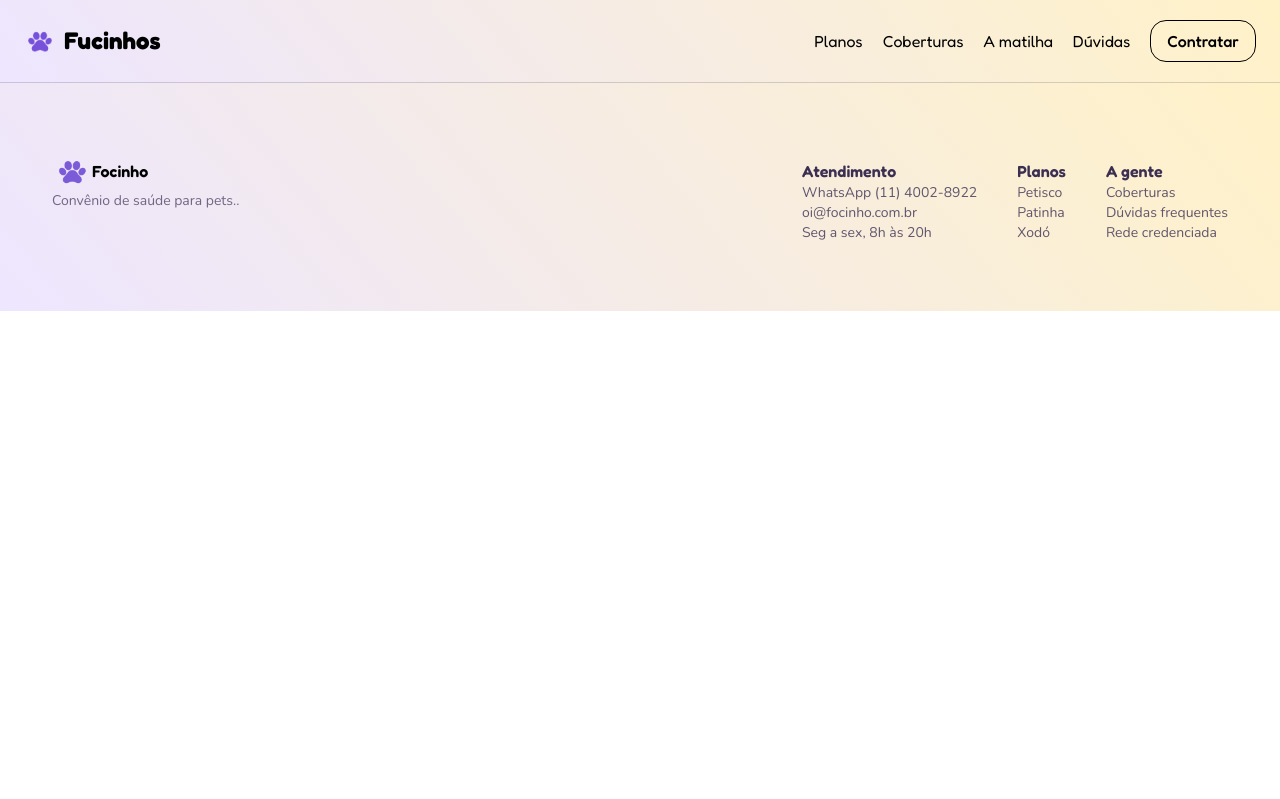
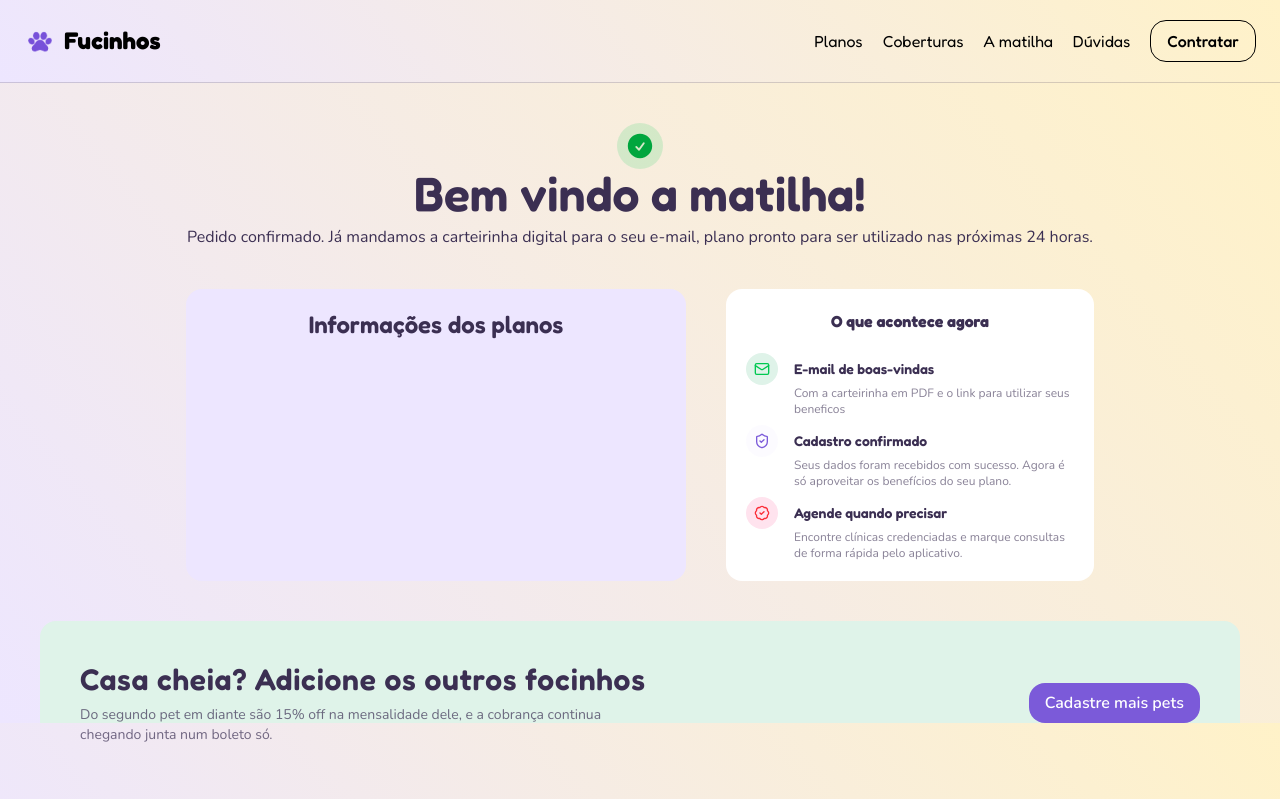
Before and after one commit to SophiAoAmaral/Fucinhos, a React (Vite) app in the folder fucinhos/: page /Fucinhos/finalizar in a window 1280 px wide. Shown: the top 799 px of the page. Built offline with nearby package versions, Linux system fonts and the light colour scheme.

Commit message:
finalizacao parte finalizar

```diff
--- a/fucinhos/src/App.css
+++ b/fucinhos/src/App.css
@@ -89,6 +89,26 @@
   animation: fadeUp .7s cubic-bezier(.16,1,.3,1) forwards;
 }
 
+.active {
+  position: fixed;
+  top: 50%;
+  left: 50%;
+  transform: translate(-50%, -50%);
+  background: #fff;
+  border: 1px solid var(--color-text-light);
+  border-radius: 30px;
+  box-shadow: 0 8px 30px rgba(0,0,0,.15);
+  z-index: 1000;
+}
+
+.overlay {
+  position: fixed;
+  inset: 0;
+  background: rgba(0, 0, 0, .35);
+  z-index: 999;
+}
+
+
 @keyframes fadeUp {
   to {
     opacity: 1;
--- a/fucinhos/src/Forms/Cadastro.jsx
+++ b/fucinhos/src/Forms/Cadastro.jsx
@@ -11,7 +11,7 @@ export const Cadastro = () => {
     const [errosPet, setErrosPet] = useState({});
     const mensagemErro = 'Preencha o campo';
     const [tipoPlano, setTipoPlano] = useState("mensal");
-   const navigate = useNavigate()
+    const navigate = useNavigate()
 
     const [dono, setDono] = useState({
         nome: '',
@@ -107,10 +107,16 @@ setErrosDono(novosErrosDono);
         return;
     }
 
+    console.log("Navegando...");
+console.log({
+  pets,
+  dono,
+});
+
+    navigate('/finalizar', {state: {pets}})
 
 
-
-}
+};
 
    function adicionarPet() {
   setPets((prev) => [
@@ -244,7 +250,7 @@ function removerPet(index) {
             <div className=' top-6 self-start pb-10 md:pb-0'>
               <ResumoPedido pets={pets} dono={dono} tipoPlano={tipoPlano} setTipoPlano={setTipoPlano}/>
 
-              <button className='m-auto block mt-4  px-6 py-3 bg-roxo text-white rounded-2xl hover:bg-roxo-escuro cursor-pointer transition'>Contratar plano</button>
+              <button  className='m-auto block mt-4  px-6 py-3 bg-roxo text-white rounded-2xl hover:bg-roxo-escuro cursor-pointer transition'>Contratar plano</button>
             </div>
 
 
--- a/fucinhos/src/components/Header.jsx
+++ b/fucinhos/src/components/Header.jsx
@@ -13,9 +13,9 @@ export const Header = () => {
           </div>
           <ul className=' hidden md:flex gap-5 items-center **:hover:text-roxo font-fredoka'>
             <li><a className='' href="#">Planos</a></li>
-            <li><a href="#planos">Coberturas</a></li>
-            <li><a href="#matilha">A matilha</a></li>
-            <li><a href="#duvidas">Dúvidas</a></li>
+            <li><a href="#planos"><Link to='/'>Coberturas</Link></a></li>
+            <li><a href="#matilha"><Link to='/'>A matilha</Link></a></li>
+            <li><a href="#duvidas"><Link to='/'>Dúvidas</Link></a></li>
             <Link className='font-medium border rounded-2xl py-2 px-4 hover:bg-roxo/15' to='/contratar'>Contratar</Link>
           </ul>
 
--- a/fucinhos/src/components/ResumoPedido.jsx
+++ b/fucinhos/src/components/ResumoPedido.jsx
@@ -1,23 +1,25 @@
-import React from 'react'
+import React, { useState } from 'react'
 import { planosobj } from '../obj/Planoskbj';
 import { Input } from '../Forms/Input';
-export const ResumoPedido = ({pets, dono , tipoPlano, setTipoPlano}) => {
+import { Finalizar } from '../pages/Finalizar';
+import { Link } from 'react-router';
+export const ResumoPedido = ({pets, dono , tipoPlano, setTipoPlano, enviado}) => {
 
-    const total = pets.reduce((soma, pet) => {
-    const plano = planosobj.find(
-        p => p.value === pet.plano
-    );
+    const total = pets.reduce((soma, pet, index) => {
+      const plano = planosobj.find((p) => p.value === pet.plano);
+
       if (!plano) return soma;
-    return soma + (
-        tipoPlano === "mensal"
-            ? plano.mensal
-            : plano.anual
-    );
+
+      const valor = tipoPlano === "mensal" ? plano.mensal : plano.anual;
+
+      const valorFinal = index >= 1 ? valor * 0.85 : valor;
+
+      return soma + valorFinal;
     }, 0);
 
     const parcelas = Array.from({ length: 12 }, (_, i) => ({
       vezes: i + 1,
-  valor: total / (i + 1),
+      valor: total / (i + 1)
     }));
 
 
@@ -39,9 +41,12 @@ export const ResumoPedido = ({pets, dono , tipoPlano, setTipoPlano}) => {
 
       {pets.map((pet, index) => {
 
+        const plano = planosobj.find((p) => p.value === pet.plano);
+        const valor =
+          tipoPlano === "mensal" ? (plano?.mensal ?? 0) : (plano?.anual ?? 0);
 
+        const valorFinal = index >= 1 ? valor * 0.85 : valor;
 
-        const plano = planosobj.find((p) => p.value === pet.plano);
 
         return (
           <div key={index} className="mt-6 border-b border-gray-200 pb-5">
@@ -55,16 +60,13 @@ export const ResumoPedido = ({pets, dono , tipoPlano, setTipoPlano}) => {
 
               <div>
                 <h2 className="font-fredoka text-2xl">{pet.nome}</h2>
-              {!pet.especie && !pet.sexo && !pet.idade ?  (
-                <p className="text-gray-500">
-                  Preencha os dados do pet
-                </p>
+                {!pet.especie && !pet.sexo && !pet.idade ? (
+                  <p className="text-gray-500">Preencha os dados do pet</p>
                 ) : (
                   <p className="text-gray-500">
                     {pet.especie} • {pet.sexo} • {pet.idade}
                   </p>
                 )}
-
               </div>
             </div>
 
@@ -72,18 +74,32 @@ export const ResumoPedido = ({pets, dono , tipoPlano, setTipoPlano}) => {
               <div className="mt-5 bg-roxo/10 rounded-2xl p-3">
                 <div className="flex justify-between items-center">
                   <div>
-                    <p className="text-xs uppercase text-roxo font-bold">Plano</p>
+                    <p className="text-xs uppercase text-roxo font-bold">
+                      Plano
+                    </p>
 
                     <h3 className="font-fredoka text-lg">{plano.label}</h3>
                   </div>
 
-                  <p className='text-xl'>
-                    {plano
-                      ? tipoPlano === "mensal"
-                        ? `R$ ${plano.mensal.toFixed(2)}/mês`
-                        : `R$ ${plano.anual.toFixed(2)}/ano`
-                      : "Selecione um plano"}
+                  <div className="text-right">
+                    {index >= 1 && (
+                      <p className="text-sm text-gray-400 line-through">
+                        R$ {valor.toFixed(2)}
+                        {tipoPlano === "mensal" ? "/mês" : "/ano"}
                       </p>
+                    )}
+
+                    <p className="text-xl font-semibold">
+                      R$ {valorFinal.toFixed(2)}
+                      {tipoPlano === "mensal" ? "/mês" : "/ano"}
+                    </p>
+
+                    {index >= 1 && (
+                      <p className="text-xs text-green-600 font-semibold">
+                        15% OFF
+                      </p>
+                    )}
+                  </div>
                 </div>
               </div>
             )}
@@ -131,6 +147,9 @@ export const ResumoPedido = ({pets, dono , tipoPlano, setTipoPlano}) => {
 
         </select>
       </div>
+
+
+
     </div>
   );
 }
--- /dev/null
+++ b/fucinhos/src/obj/proximospassos.jsx
@@ -0,0 +1,8 @@
+import {
+  LuMail, LuPhoneCall, LuShieldCheck, LuBadgeCheck} from "react-icons/lu";
+
+export const proximosPassos = [
+    {icon:<LuMail/>, title:'E-mail de boas-vindas', text:'Com a carteirinha em PDF e o link para utilizar seus beneficos', cor: 'bg-menta-pastel text-green-500'},
+    {icon: <LuShieldCheck/>, title:'Cadastro confirmado', text:'Seus dados foram recebidos com sucesso. Agora é só aproveitar os benefícios do seu plano.', cor: 'bg-lilas-pastel/15 text-roxo'},
+    {icon:<LuBadgeCheck/>, title:'Agende quando precisar', text:'Encontre clínicas credenciadas e marque consultas de forma rápida pelo aplicativo.', cor: 'bg-rosa-pastel text-red-500'}
+]
--- a/fucinhos/src/pages/Finalizar.jsx
+++ b/fucinhos/src/pages/Finalizar.jsx
@@ -1,13 +1,93 @@
 import React from 'react'
-import { useLocation } from 'react-router'
+import { useLocation, Link } from 'react-router'
+import { proximosPassos } from '../obj/proximospassos';
+import { HiCheckCircle } from "react-icons/hi2";
+
 
 export const Finalizar = () => {
-    const {state} = useLocation();
-    console.log(state)
+     const { state } = useLocation();
+     console.log(state)
+     const location = useLocation();
+
+console.log(location);
+console.log(location.state);
   return (
-    <section className='container'>
+    <section className=" background">
+      <div className="container md:h-[80vh] pb-20">
+        <div className="flex flex-col items-center justify-center pt-10 font-nunito text-center md:text-start">
+          <span className="bg-green-500/15 p-2 rounded-[50%]">
+            <HiCheckCircle size={30} className="text-green-600" />
+          </span>
+          <h1 className="font-fredoka text-5xl text-roxo-escuro font-semibold mb-2">
+            Bem vindo a matilha!
+          </h1>
+          <p className="text-roxo-escuro">
+            Pedido confirmado. Já mandamos a carteirinha digital para o seu
+            e-mail, plano pronto para ser utilizado nas próximas 24 horas.
+          </p>
+        </div>
+        <div className="grid md:grid-cols-[500px_auto] gap-5 md:gap-10 mt-10 justify-center font-nunito mb-10 md:mb-0">
+          <div className="bg-lilas-pastel p-5 flex flex-col gap-6 rounded-2xl">
+            <h2 className='text-center font-fredoka text-2xl font-semibold text-roxo-escuro'>Informações dos planos</h2>
+            {state?.pets.map((pet) => (
+              <div className='flex  items-center gap-5 border-b pb-5 border-gray-300'>
+
+                 {pet.foto && (
+                   <img
+                     src={URL.createObjectURL(pet.foto)}
+                     className="w-18 h-18 rounded-full object-cover"
+                   />
+                 )}
 
 
+                  <div>
+                  <h2 ><span className='font-fredoka font-semibold'>Pet:</span> {pet.nome}</h2>
+                  <span><span className='font-fredoka font-semibold'>Numero carteirinha:</span>  {Math.floor(100000 + Math.random() * 900000)}</span>
+                  <p><span className='font-fredoka font-semibold'>Plano:</span> {pet.plano}</p>
+                  </div>
+
+              </div>
+            ))}
+          </div>
+          <div className="bg-white p-5  rounded-2xl">
+            <h3 className="text-center mb-5 font-fredoka text-roxo-escuro font-bold">
+              O que acontece agora
+            </h3>
+
+            <div className="flex flex-col gap-2">
+              {proximosPassos.map((i) => (
+                <div className="font-nunito flex flex-col justify-center m-auto">
+                  <div className="flex items-center gap-4">
+                    <span className={`${i.cor} p-2 rounded-[50%] `}>
+                      {i.icon}
+                    </span>
+                    <h3 className="font-fredoka text-roxo-escuro font-semibold text-sm">
+                      {i.title}
+                    </h3>
+                  </div>
+                  <p className="text-xs ml-12 w-70 text-roxo-escuro/60">
+                    {i.text}
+                  </p>
+                </div>
+              ))}
+            </div>
+          </div>
+        </div>
+
+        <article className="bg-menta-pastel md:mt-10 p-10 font-nunito rounded-2xl md:w-300 md:m-auto flex flex-col md:flex-row  justify-between items-center text-center md:text-start">
+          <div className=''>
+            <h2 className="font-fredoka text-3xl text-roxo-escuro font-semibold tracking-wide mb-2">
+              Casa cheia? Adicione os outros focinhos
+            </h2>
+            <p className="md:w-140 text-sm text-roxo-escuro/70">
+              Do segundo pet em diante são 15% off na mensalidade dele, e a
+              cobrança continua chegando junta num boleto só.
+            </p>
+          </div>
+          <Link to="/" className='bg-roxo py-2 px-4 rounded-2xl text-white font-semibold hover:bg-roxo-escuro transition mt-5 md:mt-0'>Cadastre mais pets</Link>
+        </article>
+
+      </div>
     </section>
-  )
+  );
 }
```
Lines whose indentation alone changed are shown as unchanged.
